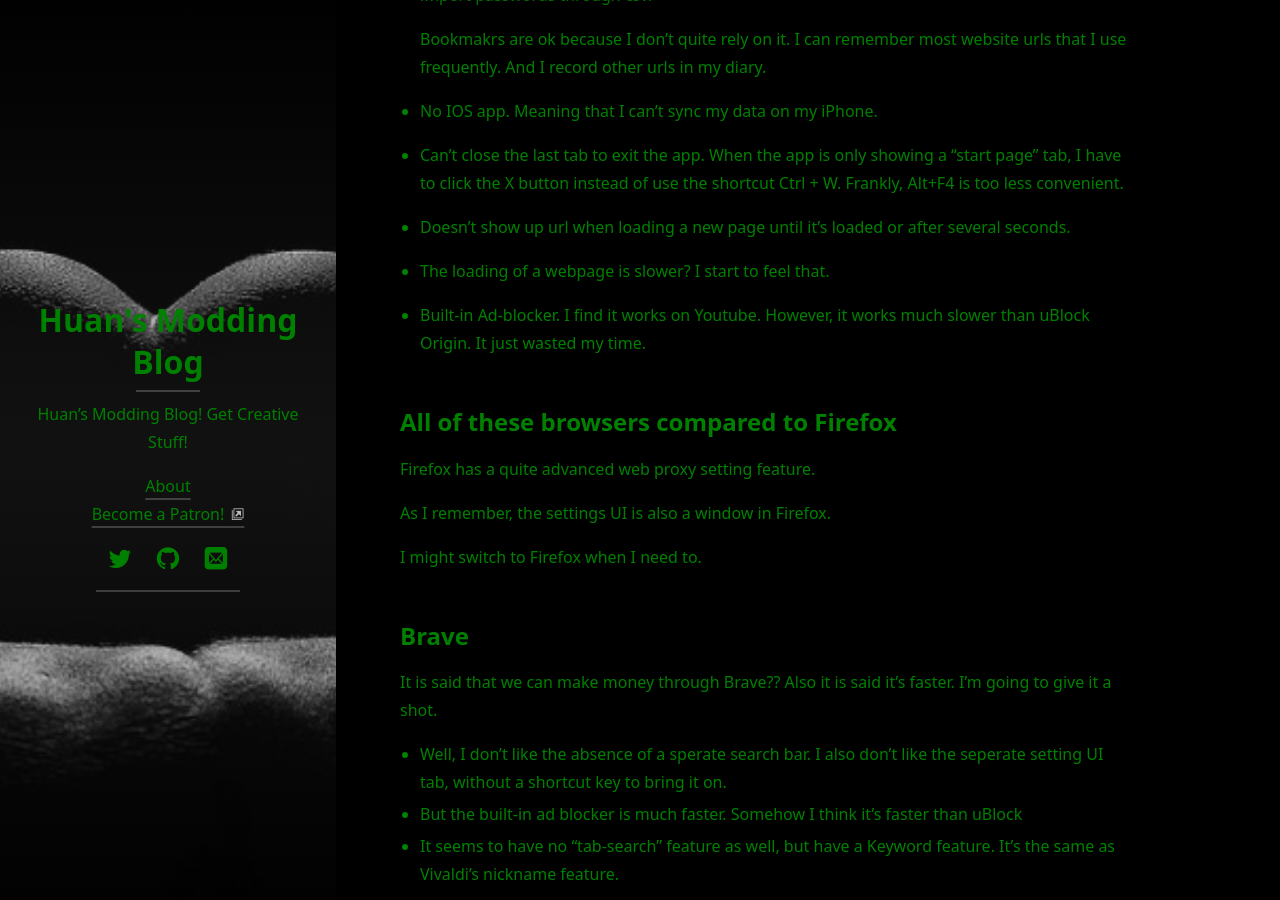
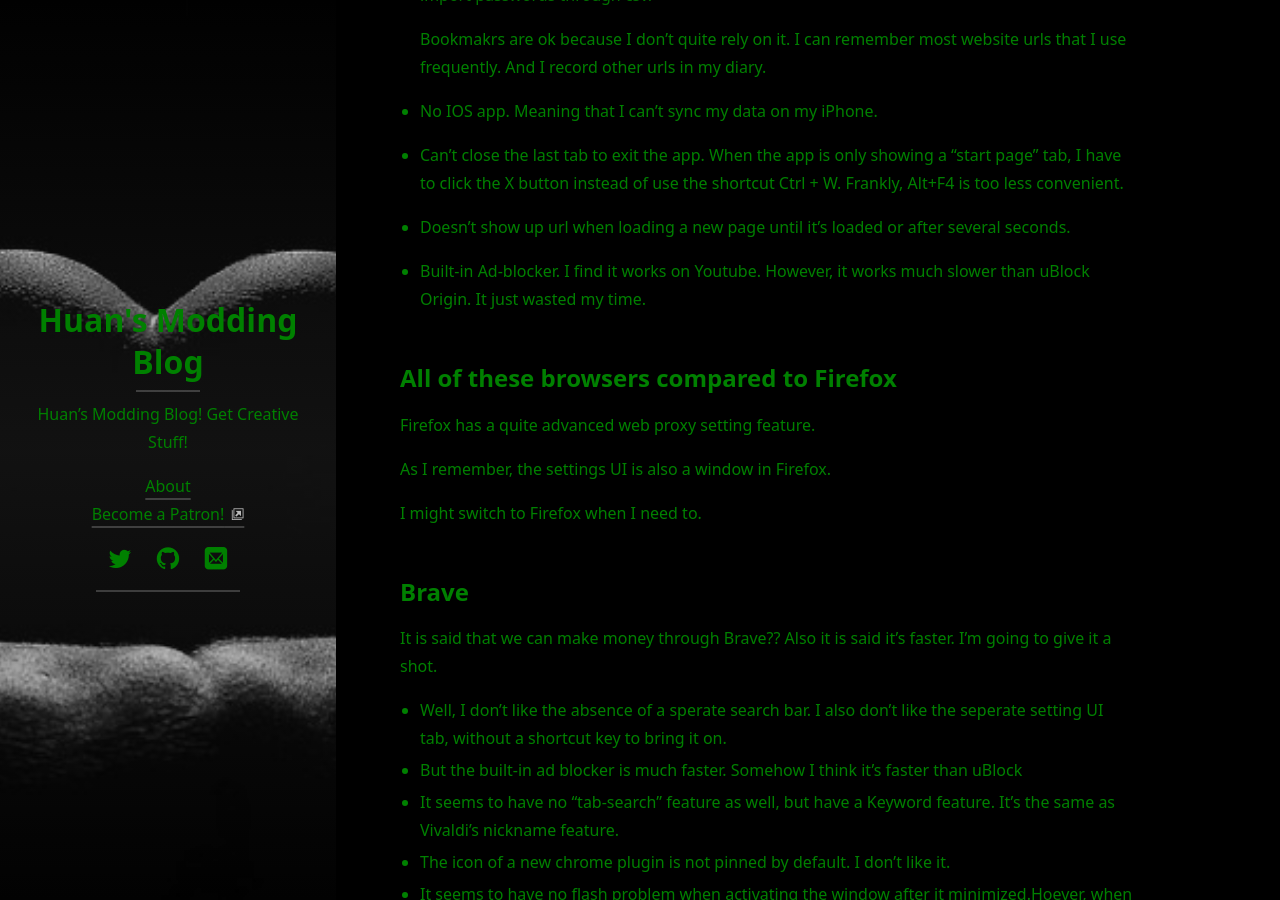
Before and after one commit to huanrenfeng/huanrenfeng.github.io, a Jekyll site: the page built from _posts/2020-11-19-switch-from-chrome-to-edge-to-vivaldi.md, in a window 1280 px wide and 900 px high, scrolled down 1798 px. Built offline with Jekyll 4.4.1, drawn with Linux system fonts in a browser that asks for light colours; cached includes are drawn as plain includes; nearby versions of some CDN libraries; some web fonts are replaced; our own code applies the rules of GitHub Pages for plain Markdown files; library files that are not in the unit come from our copies.

Commit message:
Update 2020-11-19-switch-from-chrome-to-edge-to-vivaldi.md

```diff
--- a/_posts/2020-11-19-switch-from-chrome-to-edge-to-vivaldi.md
+++ b/_posts/2020-11-19-switch-from-chrome-to-edge-to-vivaldi.md
@@ -60,8 +60,6 @@
 
 - Doesn't show up url when loading a new page until it's loaded or after several seconds.
 
-- The loading of a webpage is slower? I start to feel that.
-
 - Built-in Ad-blocker. I find it works on Youtube. However, it works much slower than uBlock Origin. It just wasted my time.
 
 ## All of these browsers compared to Firefox
```
